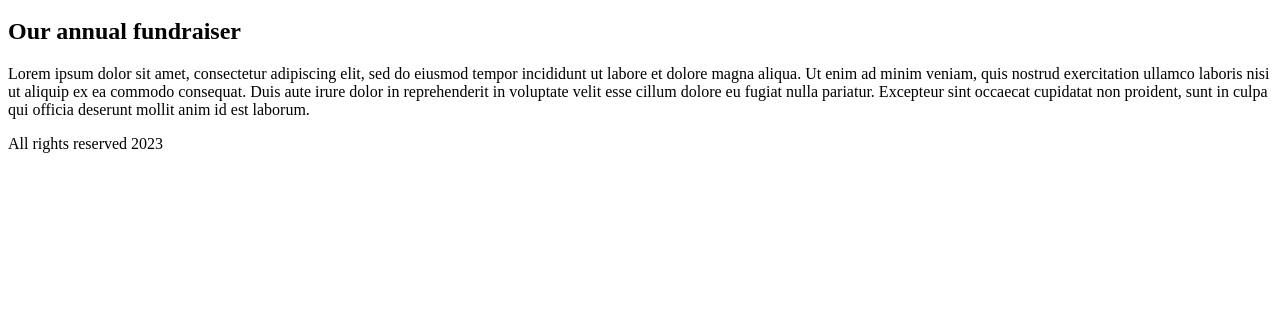
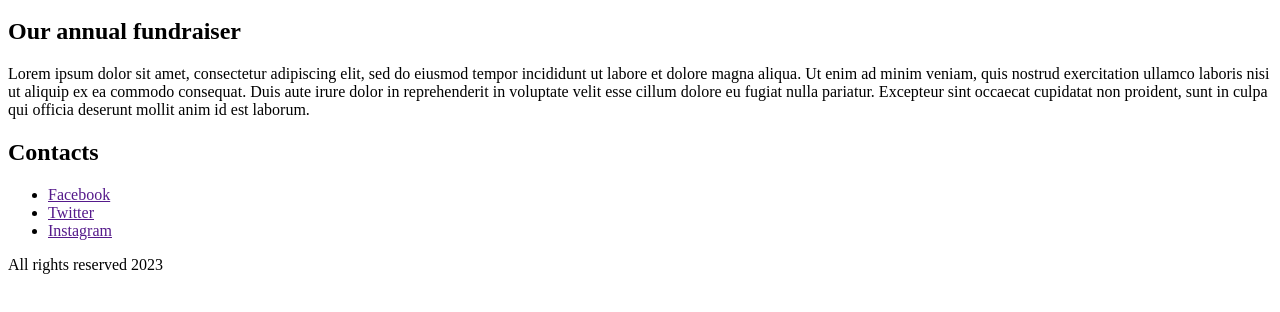
Before and after one commit to katekamenieva/fundraiser2023, a plain HTML site: page index.html in a window 1280 px wide. Shown: the part 136-448 px from the top of the page. Drawn offline with Linux system fonts and the light colour scheme.

Commit message:
Add contacts section

```diff
--- a/index.html
+++ b/index.html
@@ -30,6 +30,14 @@
           culpa qui officia deserunt mollit anim id est laborum.
         </p>
       </section>
+      <section>
+        <h2>Contacts</h2>
+        <ul>
+          <li><a href="">Facebook</a></li>
+          <li><a href="">Twitter</a></li>
+          <li><a href="">Instagram</a></li>
+        </ul>
+      </section>
     </main>
     <footer>All rights reserved 2023</footer>
   </body>
```
